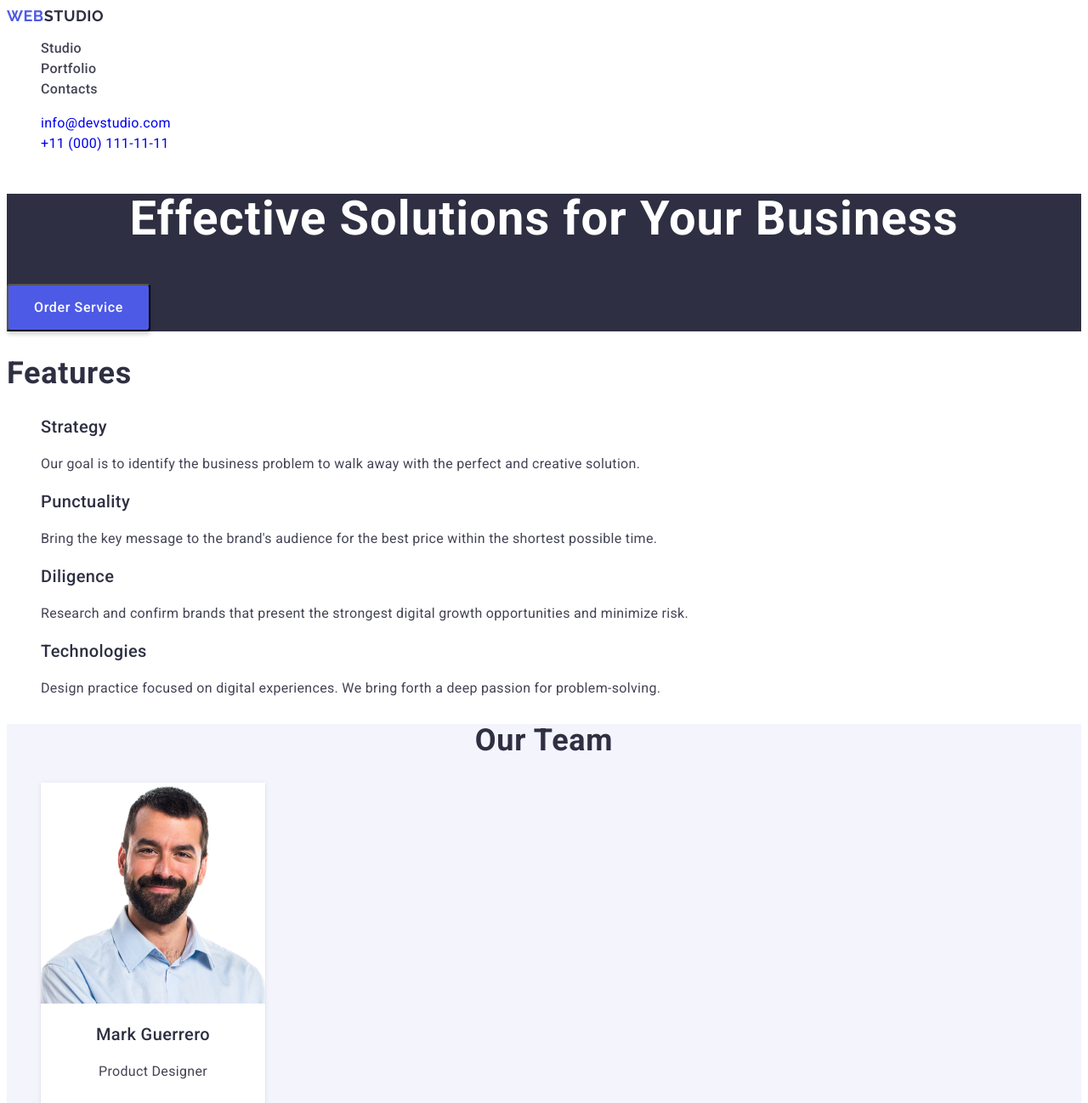
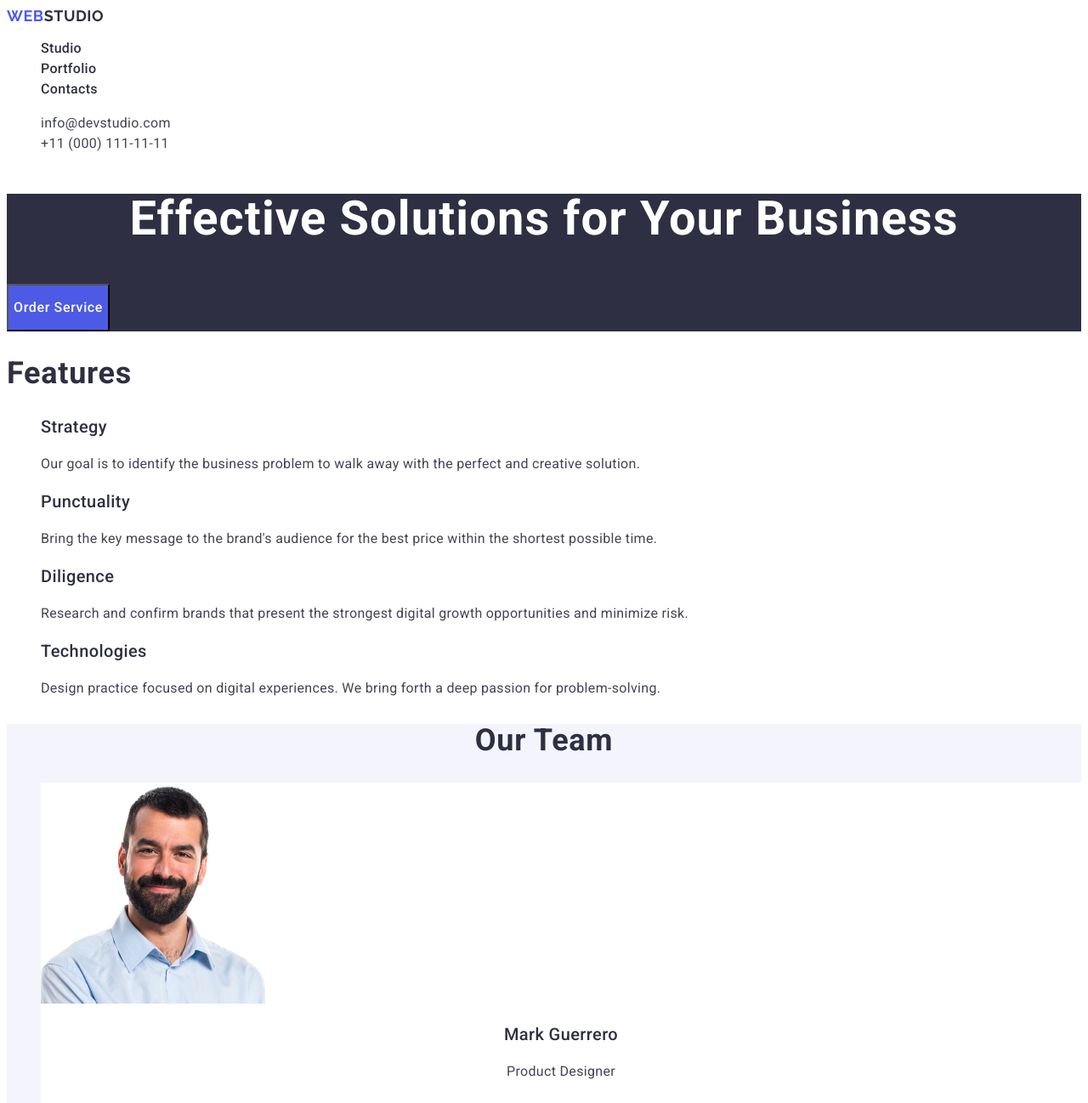
Before and after one commit to OleksandraVlasenko/goit-markup-hw-02, a plain HTML site: page index.html in a window 1280 px wide. Shown: the top 1298 px of the page at 85% size. Drawn offline with Linux system fonts and the light colour scheme.

Commit message:
HomeWork#1

```diff
--- a/css/style.css
+++ b/css/style.css
@@ -38,7 +38,7 @@ ul {
     font-size: 16px;
     line-height: 150%;
     letter-spacing: 0.02em;
-    color: #434455;
+    color: #2e2f42;
 }
 
 .menu-nav:hover, .menu-nav:focus {
@@ -51,6 +51,10 @@ ul {
     line-height: 150%;
     letter-spacing: 0.02em;
     font-style: normal;
+    color: #434455;
+}
+
+.contacts-list {
     color: #434455;
 }
 
@@ -80,10 +84,7 @@ button {
     letter-spacing: 0.04em;
     color: #ffffff;
     cursor: pointer;
-    border-radius: 4px;
-    width: 169px;
     height: 56px;
-    box-shadow: 0 4px 4px 0 rgba(0, 0, 0, 0.15);
     background: #4d5ae5;
 }
 
@@ -148,11 +149,7 @@ button:hover, button:focus {
 }
 
 .team-card {
-    border-radius: 0 0 4px 4px;
-    padding: 0px 0px 32px 0px;
-    width: 264px;
     height: 380px;
-    box-shadow: 0 2px 1px 0 rgba(46, 47, 66, 0.08), 0 1px 1px 0 rgba(46, 47, 66, 0.16), 0 1px 6px 0 rgba(46, 47, 66, 0.08);
     background: #fff;
 }
 
```
